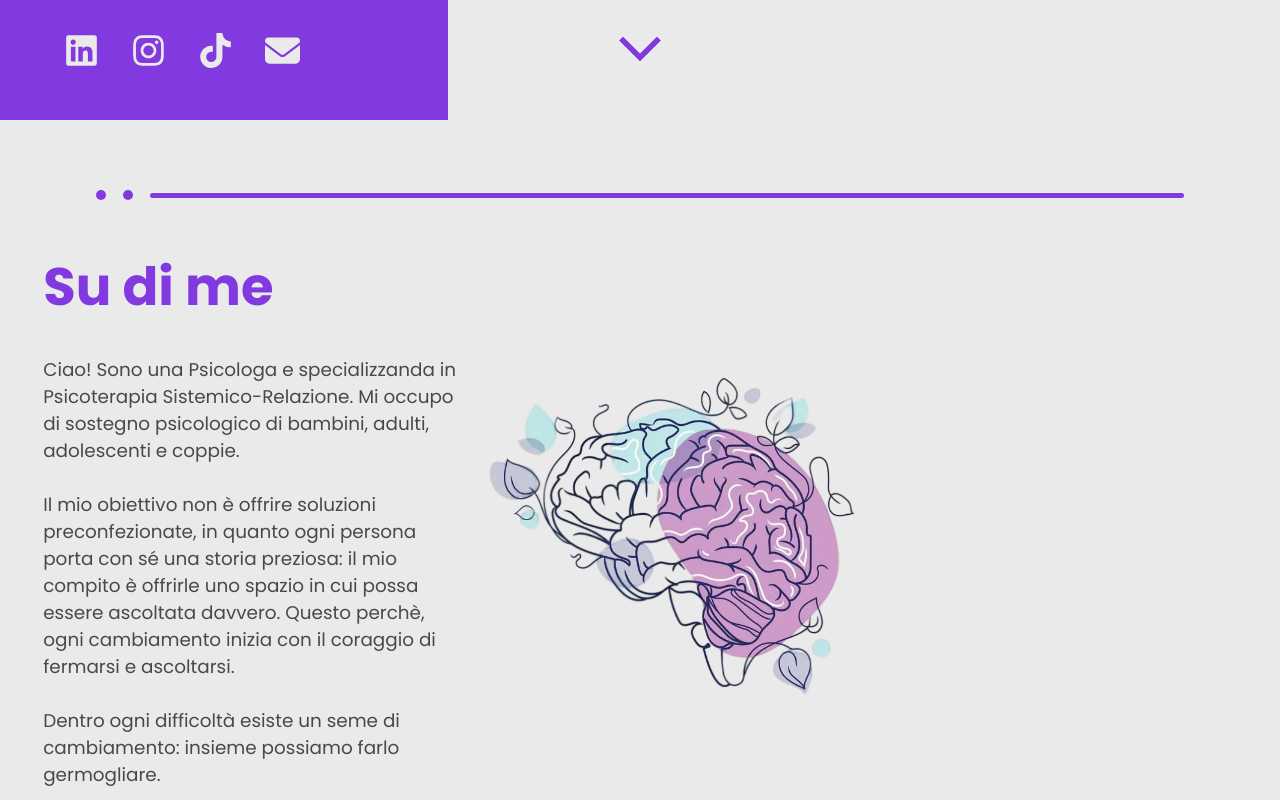
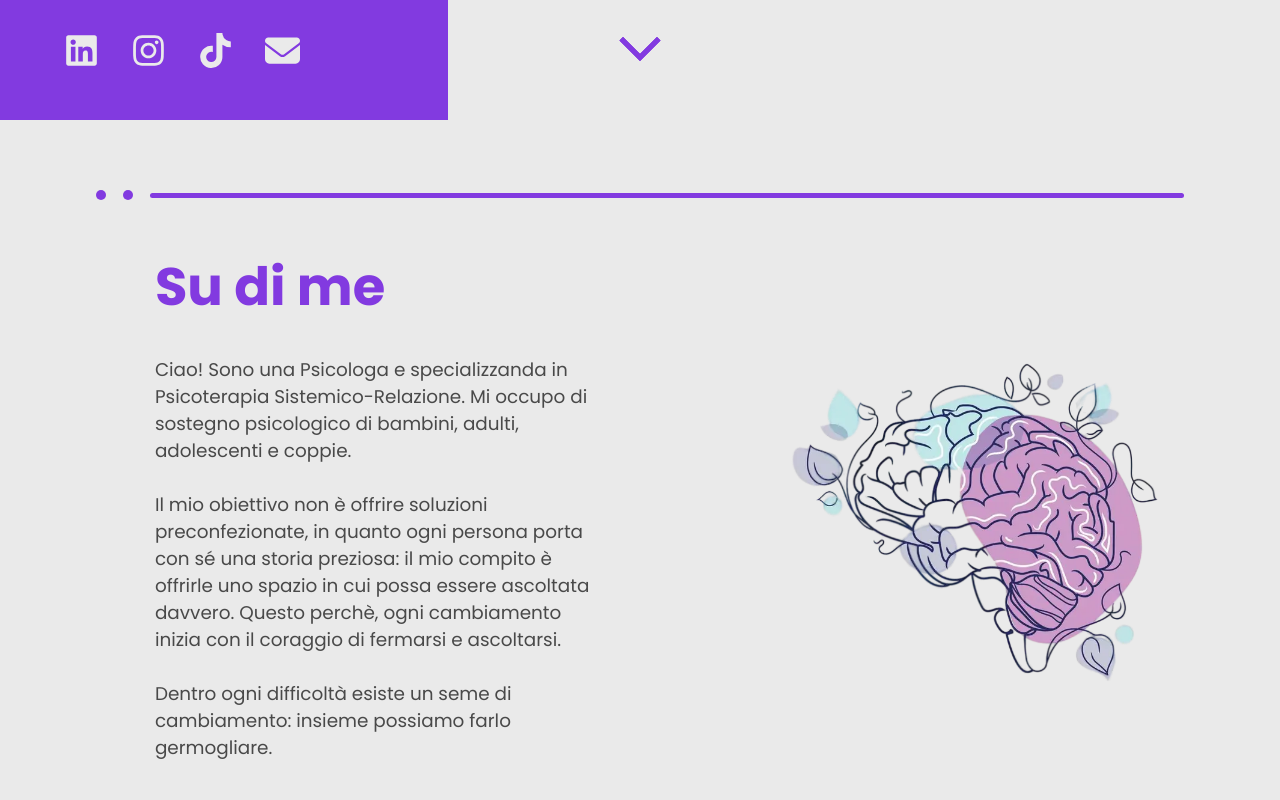
Before and after one commit to gcarda99/psycologist-portfolio, a React (Vite) app: page / in a window 1280 px wide. Shown: the part 680-1480 px from the top of the page. Built offline with nearby package versions, Linux system fonts and the light colour scheme; a web font is replaced by a local one.

Commit message:
fix: restore about-body space-around layout (reverted change re-introduced by mistake)

```diff
--- a/src/components/About/About.css
+++ b/src/components/About/About.css
@@ -37,8 +37,7 @@
     display: flex;
     flex-direction: row;
     align-items: center;
-    justify-content: flex-start;
-    gap: 4rem;
+    justify-content: space-around;
     padding-top: 8rem;
     padding-bottom: 8rem;
     height: fit-content;
@@ -117,7 +116,6 @@
         flex-direction: column-reverse;
         align-items: center;
         justify-content: space-evenly;
-        gap: 0;
     }
 
     .about-description{
```
